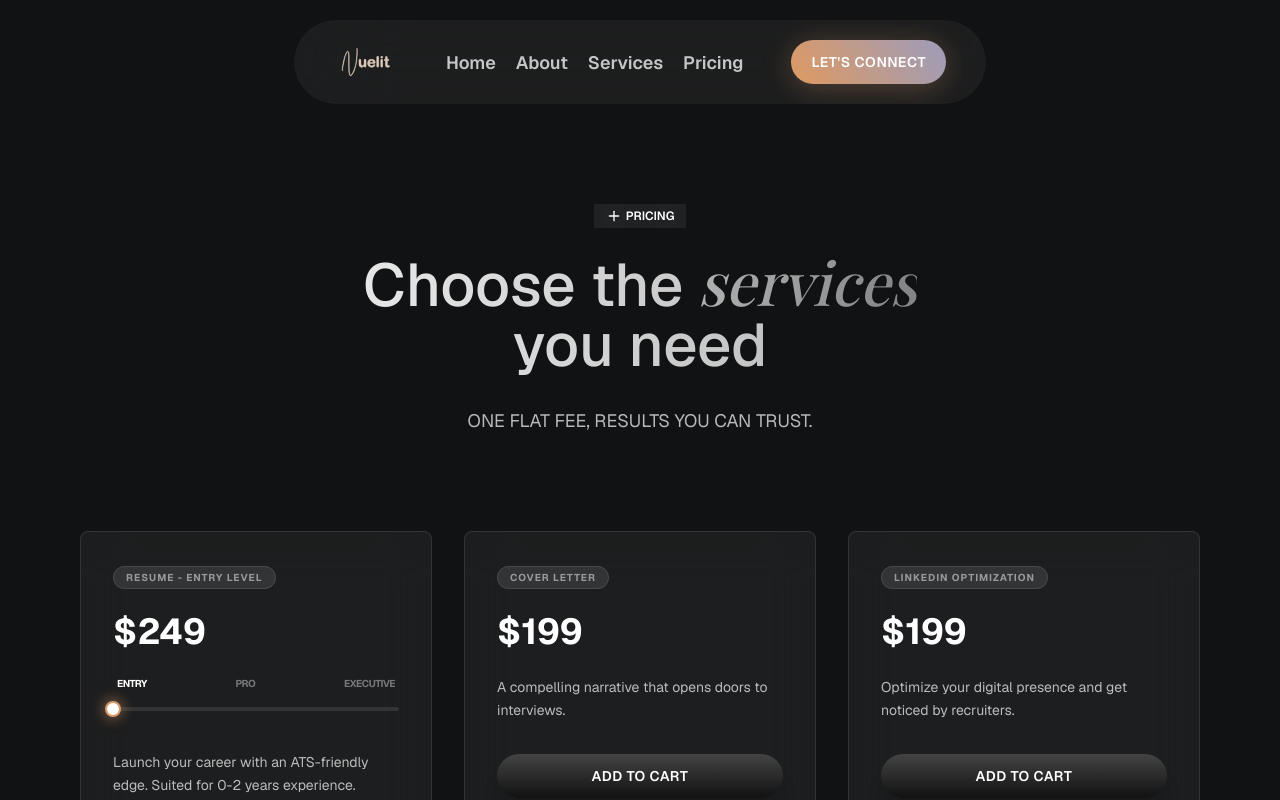
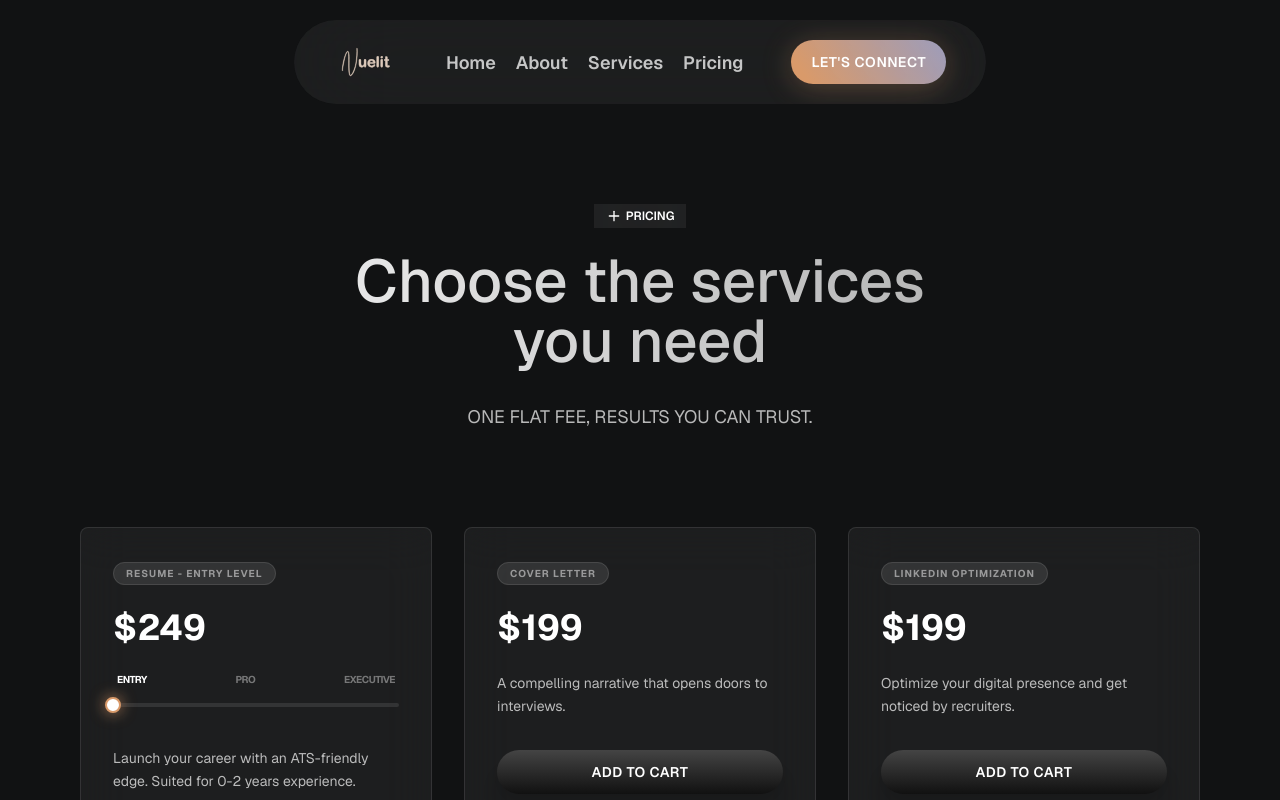
Before and after one commit to Israel-Beni/nuelit, a Next.js app: page /pricing in a window 1280 px wide. Shown: the top 800 px of the page. Built offline with nearby package versions, Linux system fonts and the light colour scheme; a web font is replaced by a local one.

Commit message:
feat: Add custom glassy scrollbar styles and remove `overflow-y-scroll` from the pricing page.

```diff
--- a/app/globals.css
+++ b/app/globals.css
@@ -149,7 +149,32 @@
     height: var(--height-header);
   }
 
-  .emphasis {
+  /* Custom Glassy Scrollbar utility & Global */
+  .scrollbar,
+  html {
+    &::-webkit-scrollbar {
+      width: 6px;
+    }
+
+    &::-webkit-scrollbar-track {
+      background: transparent;
+    }
+
+    &::-webkit-scrollbar-thumb {
+      background: var(--glass-bg);
+      border-radius: 10px;
+      border: 1px solid var(--glass-border);
+    }
+
+    &::-webkit-scrollbar-thumb:hover {
+      background: var(--glass-hover);
+    }
+
+    scrollbar-width: thin;
+    scrollbar-color: var(--glass-bg) transparent;
+  }
+
+  .scrollbar .emphasis {
     @apply font-playfair-display italic text-transparent bg-clip-text bg-gradient-to-r from-gray to-white/60 opacity-80;
   }
 
```
